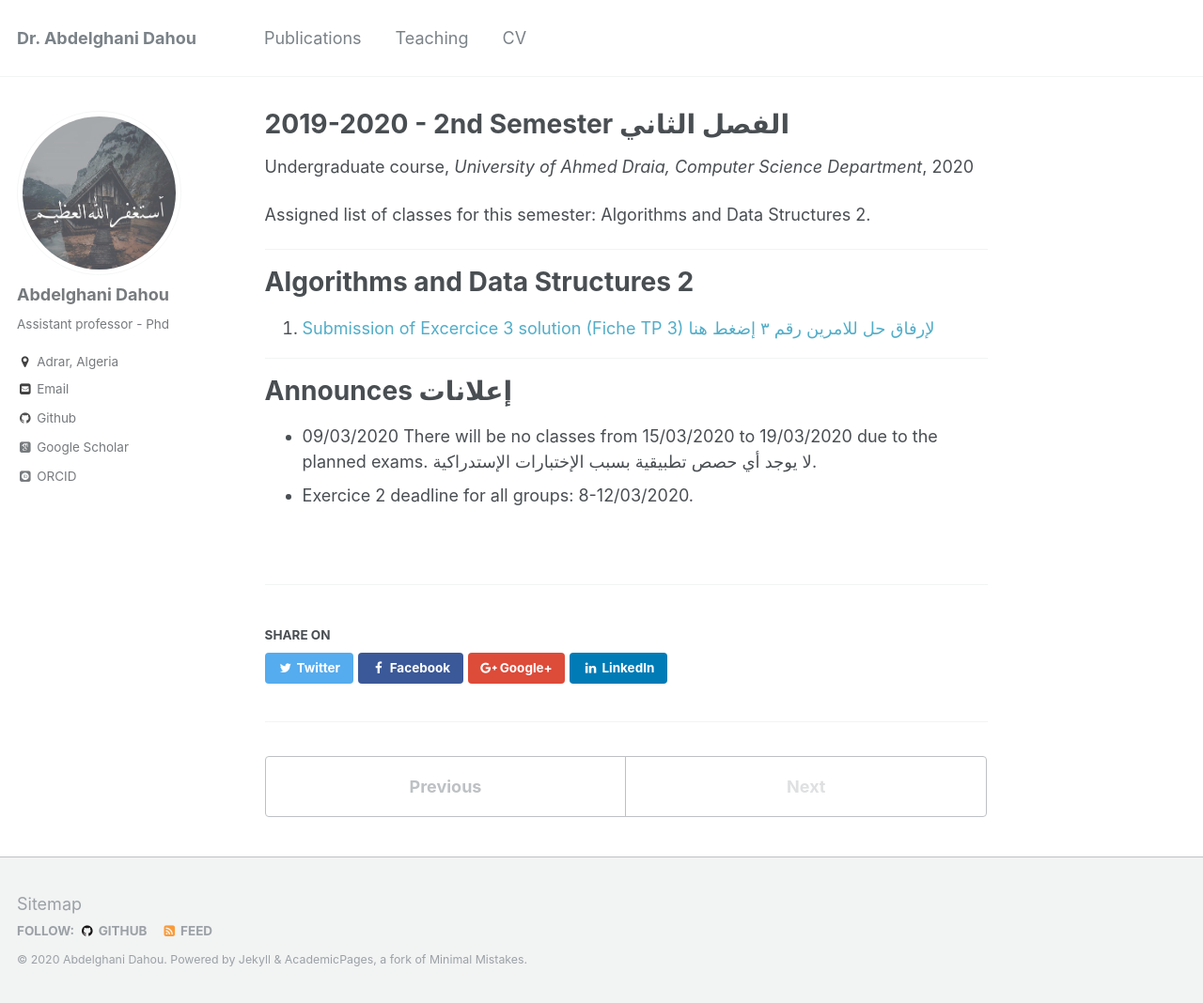
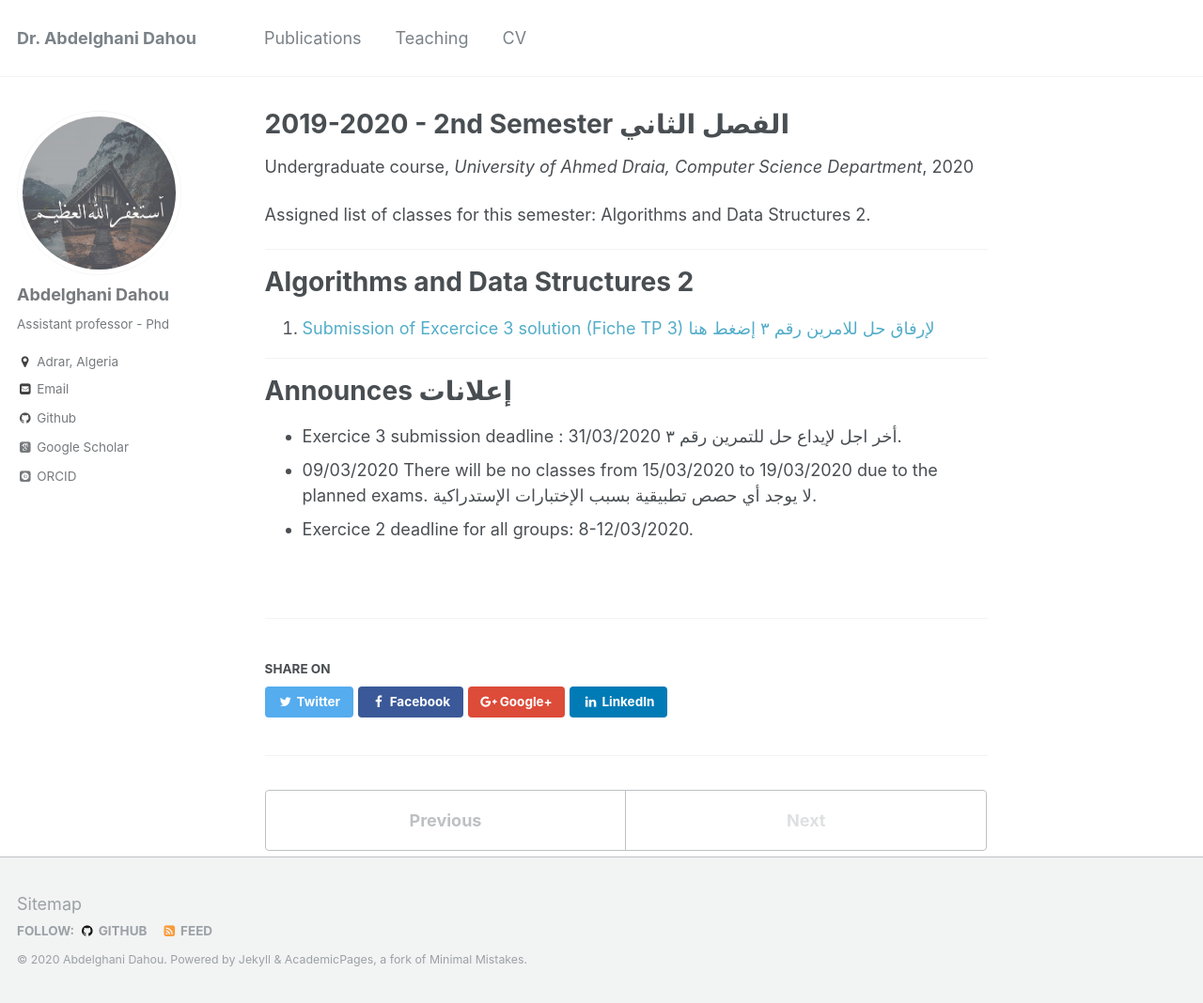
Before and after one commit to dr-dahou-adrar/dr-dahou-adrar.github.io, a Jekyll site: the page built from _teaching/2019-2020-2nd-semester-teaching.md, in a window 1280 px wide and 1068 px high. Shown: the whole window at 94% size. Built offline with Jekyll 4.4.1, drawn with Linux system fonts in a browser that asks for light colours; some web fonts are replaced.

Commit message:
Update 2019-2020-2nd-semester-teaching.md

```diff
--- a/_teaching/2019-2020-2nd-semester-teaching.md
+++ b/_teaching/2019-2020-2nd-semester-teaching.md
@@ -23,5 +23,6 @@ Algorithms and Data Structures 2
 
 Announces إعلانات
 ======
+* Exercice 3 submission deadline : 31/03/2020 أخر اجل لإيداع حل للتمرين رقم ٣.
 * 09/03/2020 There will be no classes from 15/03/2020 to 19/03/2020 due to the planned exams. لا يوجد أي حصص تطبيقية بسبب الإختبارات الإستدراكية.
 * Exercice 2 deadline for all groups: 8-12/03/2020.
```
